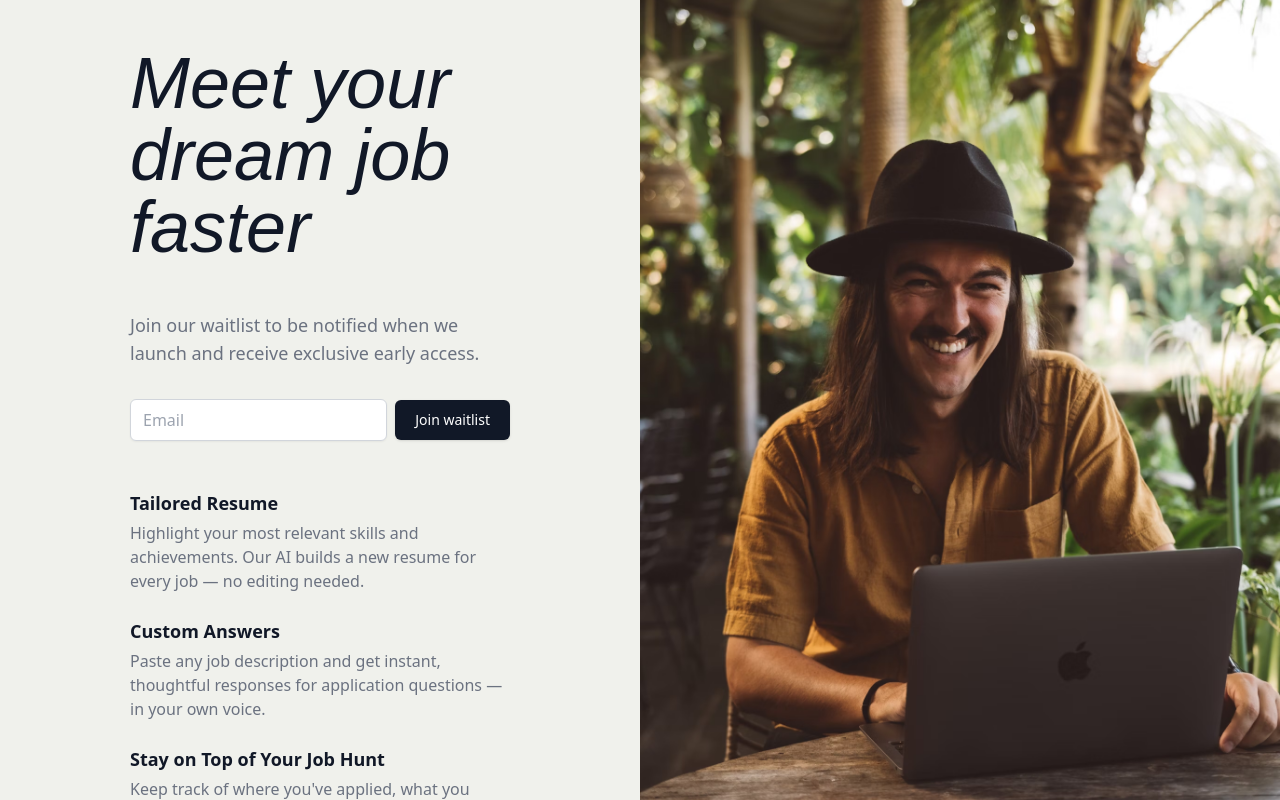
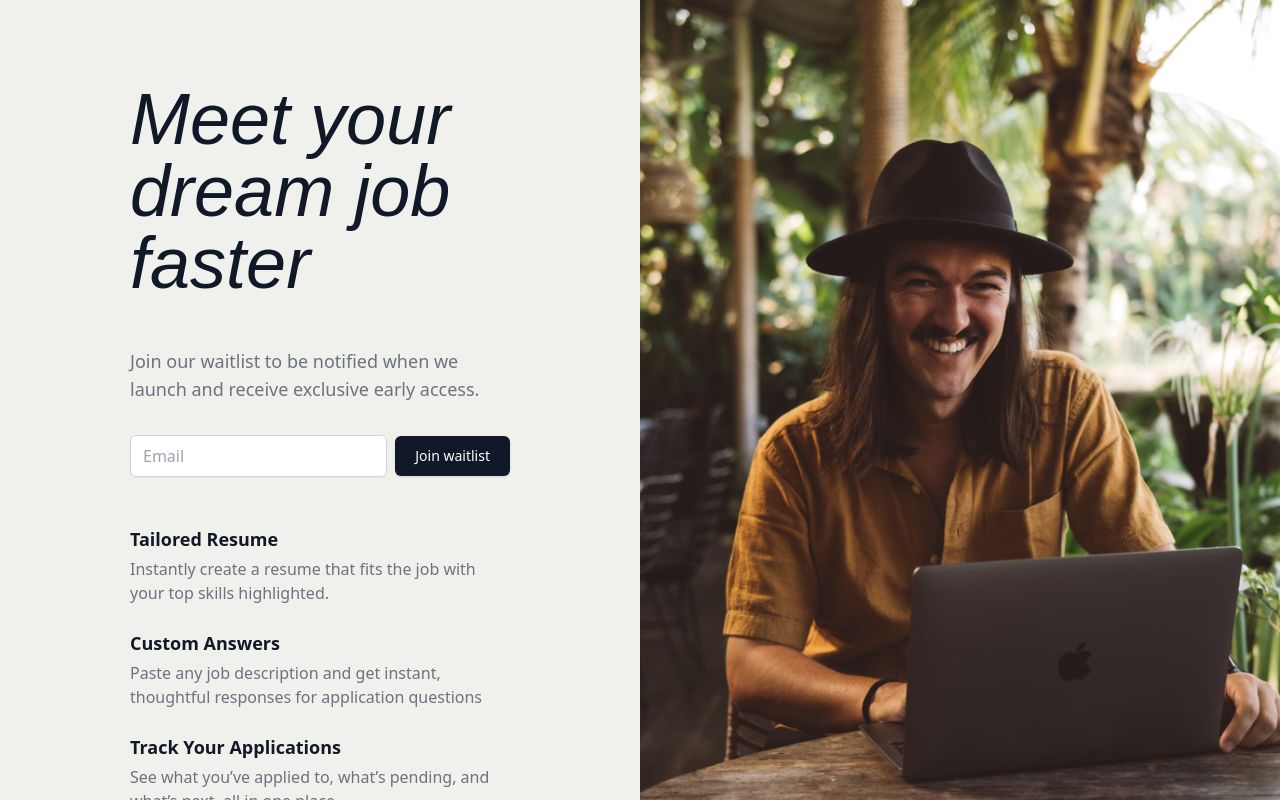
Before and after one commit to ilya-zoria/job-app-assistant, a React (Vite) app: page / in a window 1280 px wide. Built offline with nearby package versions, Linux system fonts and the light colour scheme; no server answers; a web font is replaced by a local one.

Commit message:
style: revise text in Waitlist component for clarity and conciseness, updating section titles and descriptions

```diff
--- a/src/pages/Waitlist.tsx
+++ b/src/pages/Waitlist.tsx
@@ -144,15 +144,15 @@ export default function Waitlist() {
           <div className="space-y-6 mb-8">
             <div>
               <h3 className="font-bold text-lg text-gray-900 mb-1">Tailored Resume</h3>
-              <p className="text-gray-500">Highlight your most relevant skills and achievements. Our AI builds a new resume for every job — no editing needed.</p>
+              <p className="text-gray-500">Instantly create a resume that fits the job with your top skills highlighted.</p>
             </div>
             <div>
               <h3 className="font-bold text-lg text-gray-900 mb-1">Custom Answers</h3>
-              <p className="text-gray-500">Paste any job description and get instant, thoughtful responses for application questions — in your own voice.</p>
+              <p className="text-gray-500">Paste any job description and get instant, thoughtful responses for application questions</p>
             </div>
             <div>
-              <h3 className="font-bold text-lg text-gray-900 mb-1">Stay on Top of Your Job Hunt</h3>
-              <p className="text-gray-500">Keep track of where you've applied, what you sent, and what's next — all in one clean, organized dashboard.</p>
+              <h3 className="font-bold text-lg text-gray-900 mb-1">Track Your Applications</h3>
+              <p className="text-gray-500">See what you’ve applied to, what’s pending, and what’s next, all in one place.</p>
             </div>
           </div>
         </div>
```
